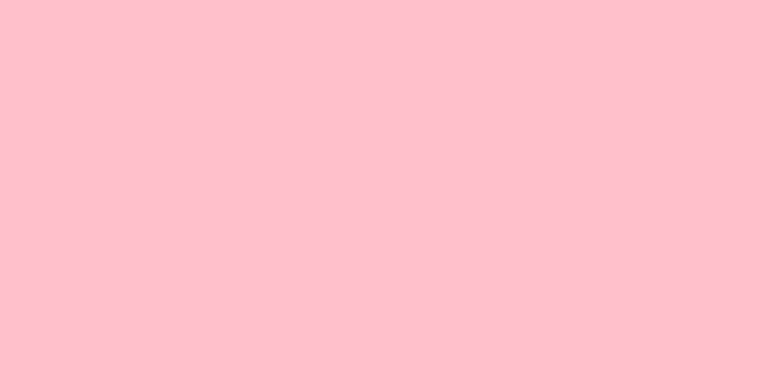
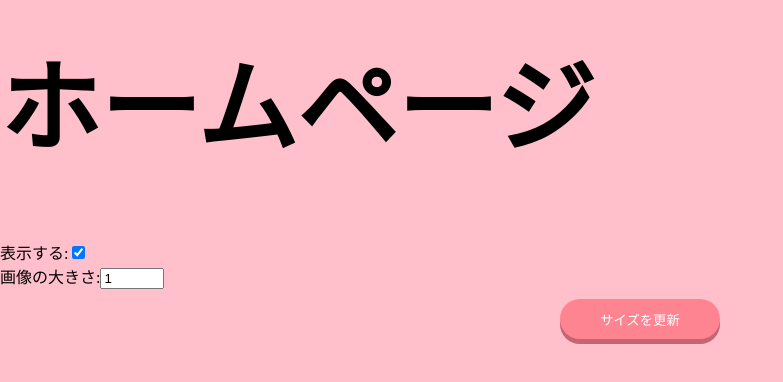
Before and after one commit to ko-tarou/VirtuPet, a React (Create React App) app: page /view in a window 1280 px wide. Before the commit this address had no page. Shown: the part 122-504 px from the top of the page, without its empty margins (0-783 px from the left). Built offline with nearby package versions, Linux system fonts and the light colour scheme.

Commit message:
統合できた

```diff
--- a/src/App.jsx
+++ b/src/App.jsx
@@ -1,14 +1,14 @@
 import React from 'react';
 import { BrowserRouter as Router, Route, Routes } from 'react-router-dom';
 import Home from './pages/home';
-import Login from './pages/login';
+import View from './pages/veiw';
 
 const App = () => {
   return (
     <Router>
       <Routes>
         <Route path="/" element={<Home />} />
-        <Route path="/login" element={<Login />} />
+        <Route path="/view" element={<View/>}/>
       </Routes>
     </Router>
   );
--- a/src/pages/login.jsx
+++ /dev/null
@@ -1,42 +0,0 @@
-import React, { useState } from 'react';
-
-const Login = () => {
-  const [email, setEmail] = useState('');
-  const [password, setPassword] = useState('');
-
-  const handleSubmit = (event) => {
-    event.preventDefault();
-    // ログイン処理をここに追加
-    console.log('Email:', email);
-    console.log('Password:', password);
-  };
-
-  return (
-    <div>
-      <h2>ログイン</h2>
-      <form onSubmit={handleSubmit}>
-        <div>
-          <label>Email:</label>
-          <input
-            type="email"
-            value={email}
-            onChange={(e) => setEmail(e.target.value)}
-            required
-          />
-        </div>
-        <div>
-          <label>Password:</label>
-          <input
-            type="password"
-            value={password}
-            onChange={(e) => setPassword(e.target.value)}
-            required
-          />
-        </div>
-        <button type="submit">ログイン</button>
-      </form>
-    </div>
-  );
-};
-
-export default Login;
--- a/src/pages/veiw.jsx
+++ b/src/pages/veiw.jsx
@@ -0,0 +1,62 @@
+import React, { useState } from 'react';
+// import '../animation/css/animal.css';
+
+const View = () => {
+  const [isVisible, setIsVisible] = useState(true);
+  const [animalSize, setAnimalSize] = useState(1.0);  // 新しいサイズの状態を追加
+
+  // 動物の表示設定をサーバーに送信する関数
+  const updateAnimalSettings = async () => {
+    const response = await fetch('http://localhost:5000/set_animal_settings', {
+      method: 'POST',
+      headers: {
+        'Content-Type': 'application/json'
+      },
+      body: JSON.stringify({ is_visible: isVisible, size: animalSize }) // sizeも送信
+    });
+
+    const result = await response.json();
+    console.log(result.status, result.settings);
+  };
+
+  // チェックボックスの変更を処理
+  const handleVisibilityChange = (e) => {
+    setIsVisible(e.target.checked);
+    updateAnimalSettings();  // 表示状態をサーバーに即時送信
+  };
+
+  // サイズ入力の変更を処理
+  const handleSizeChange = (e) => {
+    setAnimalSize(e.target.value);
+  };
+
+  return (
+    <div>
+      <h1>ホームページ</h1>
+      <label>
+        表示する:
+        <input
+          type="checkbox"
+          checked={isVisible}
+          onChange={handleVisibilityChange}
+        />
+      </label>
+      <div>
+        <label>
+          画像の大きさ:
+          <input
+            type="number"
+            min="0.5"
+            max="3.0"
+            step="0.1"
+            value={animalSize}
+            onChange={handleSizeChange}
+          />
+        </label>
+        <button onClick={updateAnimalSettings}>サイズを更新</button>
+      </div>
+    </div>
+  );
+};
+
+export default View;
```
Also changed, not shown: src/pages/signup.jsx (deleted, +0 -42 lines).
